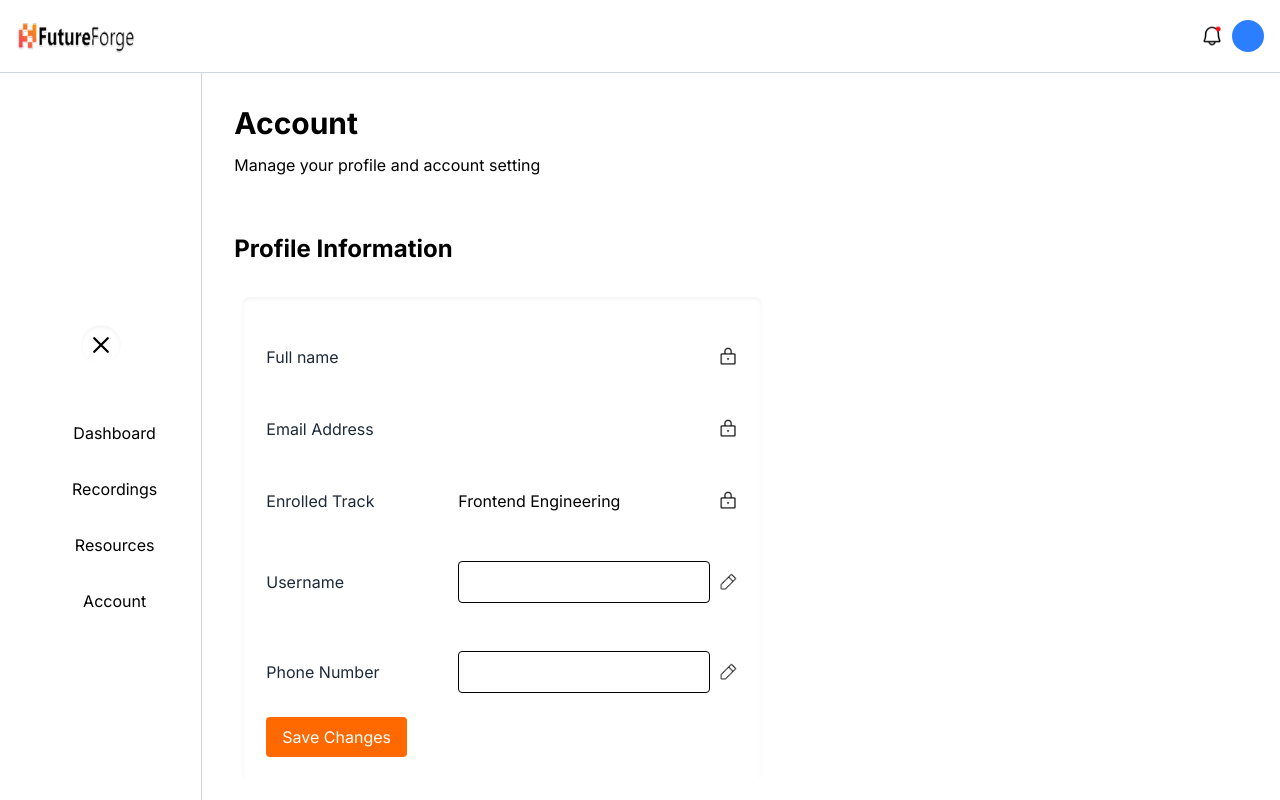
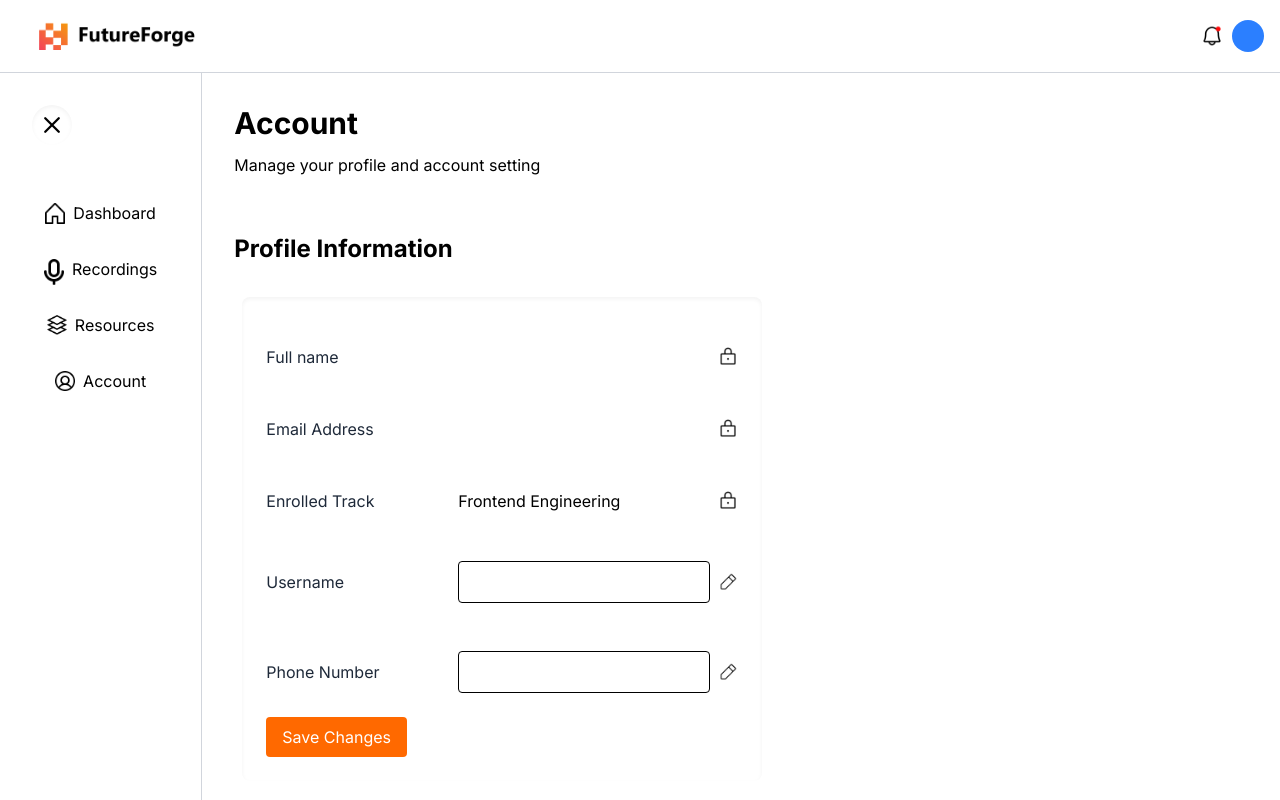
Before and after one commit to atilolaann/future-forge-lms, a React (Vite) app: page /Account in a window 1280 px wide. Shown: the top 800 px of the page. Built offline with nearby package versions, Linux system fonts and the light colour scheme; no server answers.

Commit message:
fix sidebar alignment and fixed logo

```diff
--- a/src/components/Nav.jsx
+++ b/src/components/Nav.jsx
@@ -1,5 +1,5 @@
 import { Link, useNavigate } from "react-router-dom";
-import logo from "../assets/logo.png";
+import logo3 from "../assets/logo3.png";
 import { useState } from "react";
 function Nav() {
   const [toggle, setToggle] = useState(false);
@@ -13,7 +13,9 @@ function Nav() {
   return (
     <div>
       <header className="flex gap-8 w-full items-center justify-between py-6 px-4 sm:px-6 md:px-8 lg:px-16">
-        <img src={logo} alt="futureforge logo" />
+       <div>
+         <img src={logo3} alt="futureforge logo" />
+       </div>
         <nav className="hidden md:flex gap-8">
           <ul className="flex items-center justify-between gap-4 text-gray-800">
             <li className="text-gray-600">
--- a/src/components2/Logout.jsx
+++ b/src/components2/Logout.jsx
@@ -11,9 +11,12 @@ function Logout({setShowLogout, isSidebarOpen}) {
       <button
        className="text-white flex items-center gap-3 p-2"
        onClick={() =>setShowLogout(true)}>
-          <div className="flex gap-1 text-black  hover:text-white transition-all duration-600 ">
-            <div className="w-5 h-5">
-            <img src={isSidebarOpen?SignOut:SignOutB}  alt="" />
+          <div className="group flex gap-1 text-black  hover:text-white transition-all duration-600 ">
+            <div className=" block group-hover:hidden w-5 h-5">
+            <img src={SignOutB}  alt="" />
+          </div>
+          <div className=" hidden group-hover:block w-5 h-5">
+            <img src={SignOut}  alt="" />
           </div>
           {isSidebarOpen && <p >Logout</p>}
           </div>
--- a/src/components2/Navbar.jsx
+++ b/src/components2/Navbar.jsx
@@ -1,5 +1,5 @@
 import { Link, useNavigate } from "react-router-dom";
-import logo2 from "../assets/logo2.png";
+import logo3 from "../assets/logo3.png";
 import Frame from "../assets/Frame.png";
 
 function Navbar({ userData }) {
@@ -18,7 +18,9 @@ function Navbar({ userData }) {
     <div>
       <nav className="flex justify-between p-4 border-b border-gray-300">
         <Link to="/">
-          <img src={logo2} className="w-30 h-10" alt="futureforge logo " />
+          <div className="w-50 h-10">
+            <img src={logo3}  alt="futureforge logo " />
+          </div>
         </Link>
 
         <div className="flex items-center ">
--- a/src/components2/Sidebar.jsx
+++ b/src/components2/Sidebar.jsx
@@ -33,7 +33,7 @@ function Sidebar() {
         ' border-r border-gray-300 flex flex-col justify-between transition-all duration-300 ${isSidebarOpen ? "w-56": "w-16"}'
       }
     >
-      <div className="p-8  max-w-[50] flex flex-col justify-center items-center gap-12 min-h-screen">
+      <div className="p-8  max-w-[50] flex flex-col items-start  gap-12 min-h-screen">
         <button onClick={() => setIsSidebarOpen(!isSidebarOpen)}>
          <div  className="w-10 h-10 bg-white p-2 rounded-3xl shadow-inner">
            <img
@@ -43,15 +43,22 @@ function Sidebar() {
         </button>
 
         <div className="flex flex-col gap-4">
+
           <Link to="/Dashboard">
-            <div className={`flex items-center justify-center rounded-lg transition-all duration-200 cursor-pointer
+            <div className={`group flex items-start justify-center rounded-lg transition-all duration-200 cursor-pointer
                 ${isSidebarOpen?
                  "gap-3 px-3 py-2  hover:bg-orange-400 hover:text-white"
                 :"justify-center py-3 hover:bg-orange-400"}`}>
+
               <div className= "flex items-center gap-2">
-                <div  className="w-5 h-5 hover:text-white">
+                <div  className="block group-hover:hidden w-5 h-5">
                 <img
-               src={isSidebarOpen?vector1W:Vector1}
+               src={Vector1}
+               alt="" />
+                </div>
+                <div  className="hidden group-hover:block w-5 h-5">
+                <img
+               src={vector1W}
                alt="" />
                 </div>
                {isSidebarOpen && <p>Dashboard</p>}
@@ -60,14 +67,19 @@ function Sidebar() {
             </div>
           </Link>
           <Link to="/Recordingscontent">
-            <div className={`flex items-center justify-center rounded-lg transition-all duration-200 cursor-pointer
+            <div className={`group flex items-start justify-center rounded-lg transition-all duration-200 cursor-pointer
                 ${isSidebarOpen?
                  "gap-3 px-3 py-2  hover:bg-orange-400 hover:text-white"
-                :"justify-center py-3 hover:bg-orange-400"}`}>
+                :"justify-center p-3 hover:bg-orange-400"}`}>
              <div className= "flex items-center gap-2">
-               <div  className="w-5 h-5">
+               <div  className=" block group-hover:hidden  w-5 h-5">
                 <img
-               src={isSidebarOpen?vector2W:Vector2}
+               src={Vector3}
+                alt="" />
+                  </div>
+               <div  className=" hidden group-hover:block w-5 h-5">
+                <img
+               src={vector2W}
                 alt="" />
                   </div>
               {isSidebarOpen && <p> Recordings</p>}
@@ -77,13 +89,16 @@ function Sidebar() {
           </Link>
 
           <Link to="/Resourcescontent">
-            <div className={`flex items-center justify-center rounded-lg transition-all duration-200 cursor-pointer
+            <div className={`group flex items-start justify-center rounded-lg transition-all duration-200 cursor-pointer
                 ${isSidebarOpen?
                  "gap-3 px-3 py-2  hover:bg-orange-400 hover:text-white"
                 :"justify-center py-3 hover:bg-orange-400"}`}>
               <div className= "flex items-center gap-2">
-                <div className="w-5 h-5">
-                <img src={isSidebarOpen?vector3W:Vector3}  alt="" />
+                <div className="block group-hover:hidden w-5 h-5">
+                <img src={Vector2}  alt="" />
+                 </div>
+                <div className="hidden group-hover:block w-5 h-5">
+                <img src={vector3W}  alt="" />
                  </div>
                 {isSidebarOpen && <p>Resources</p>}
               </div>
@@ -92,13 +107,16 @@ function Sidebar() {
           </Link>
 
           <Link to="/Account">
-            <div className={`flex items-center justify-center rounded-lg transition-all duration-200 cursor-pointer
+            <div className={`group flex items-start justify-center rounded-lg transition-all duration-200 cursor-pointer
                 ${isSidebarOpen?
                  "gap-3 px-3 py-2  hover:bg-orange-400 hover:text-white"
                 :"justify-center py-3 hover:bg-orange-400"}`}>
               <div className= "flex items-center gap-2">
-                <div className="w-5 h-5 ">
-                  <img src={isSidebarOpen?vector4W:Vector4} alt="" />
+                <div className="block group-hover:hidden w-5 h-5">
+                  <img src={Vector4} alt="" />
+                </div>
+                <div className="hidden group-hover:block w-5 h-5">
+                  <img src={vector4W} alt="" />
                 </div>
                 {isSidebarOpen && <p>Account</p>}
               </div>
```
Also changed, not shown: src/assets/logo3.png (added).
